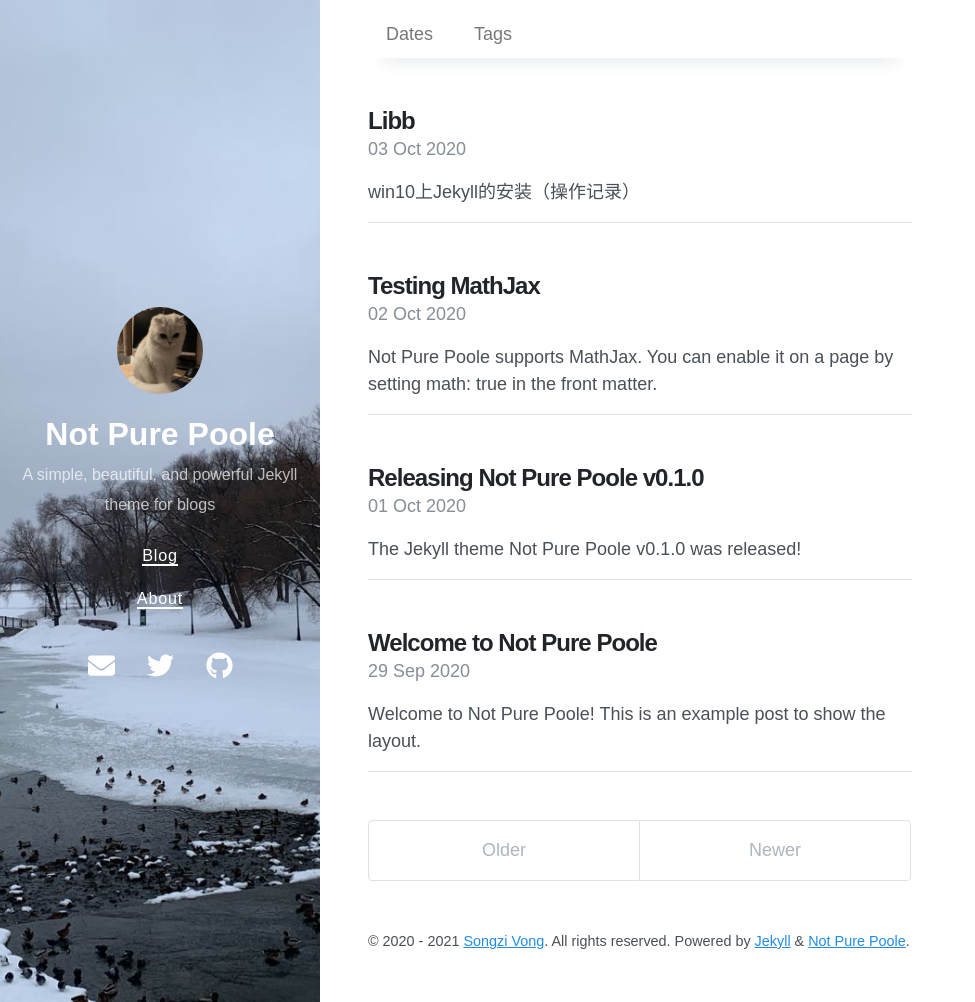
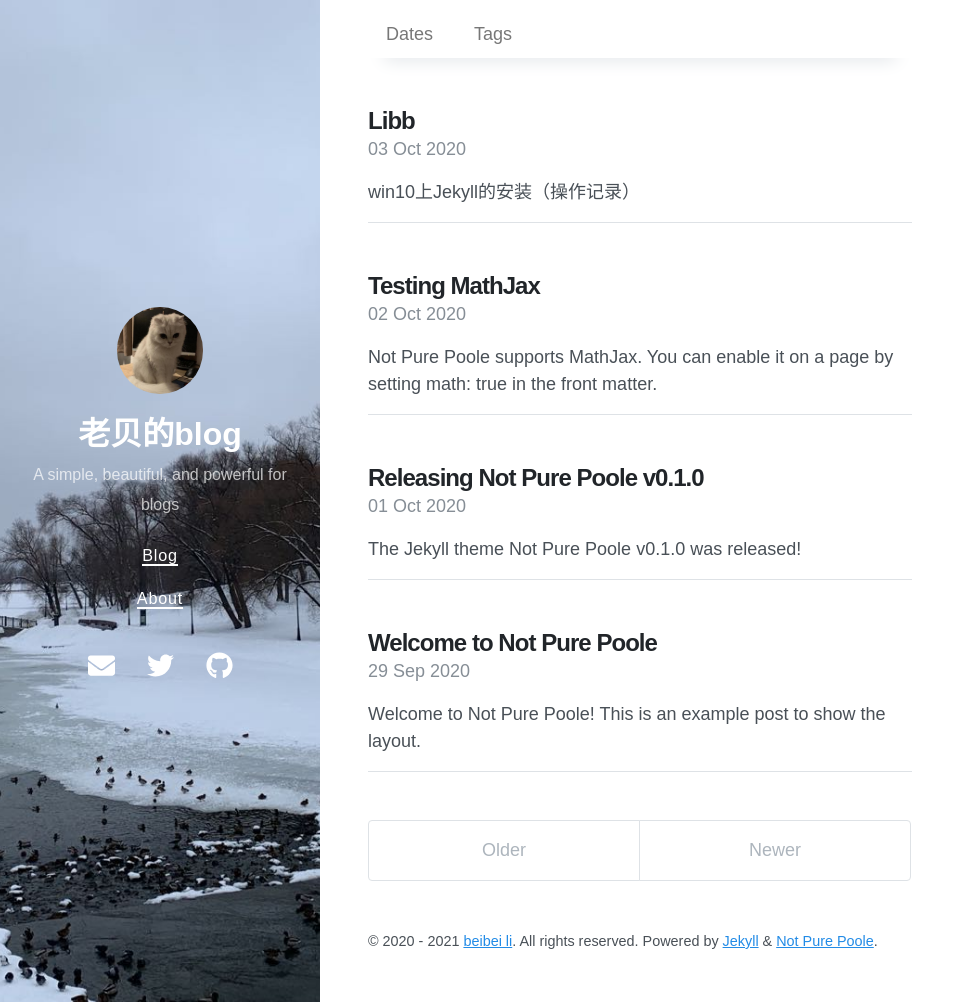
Before and after one commit to libeibei-22/libb, a Jekyll site: the page built from index.html, in a window 1280 px wide and 1002 px high. Shown: the whole window, without its empty margins (0-975 px from the left). Built offline with Jekyll 4.4.1, drawn with Linux system fonts in a browser that asks for light colours; nearby versions of some CDN libraries; the list of posts is cut into pages by our own code.

Commit message:
更新config

```diff
--- a/_config.yml
+++ b/_config.yml
@@ -1,7 +1,7 @@
 # Setup
-title: Not Pure Poole
-description: A simple, beautiful, and powerful Jekyll theme for blogs
-url: https://vszhub.github.io
+title: 老贝的blog
+description: A simple, beautiful, and powerful for blogs
+url: https://libeibei-22.github.io/libb
 avatar: /avatar.jpeg
 paginate: 5
 permalink: pretty
@@ -33,12 +33,12 @@ twitter:
   card: summary
 logo: logo.png
 social:
-  name: Songzi Vong
+  name: beibei li
   links:
     - https://twitter.com/vszhub
     - https://github.com/vszhub
-google_site_verification: xxxxx
-lang: en
+# google_site_verification: xxxxx
+# lang: en
 
 sass:
   sass_dir: _sass
@@ -54,6 +54,6 @@ sass:
 
 # Specify the author for blog posts
 author:
-  name: Songzi Vong
-  url: https://github.com/vszhub/
-  email: vszhub@gmail.com
+  name: beibei li
+  url: https://libeibei-22.github.io/libb
+  email: lbb_2004@163.com
```
